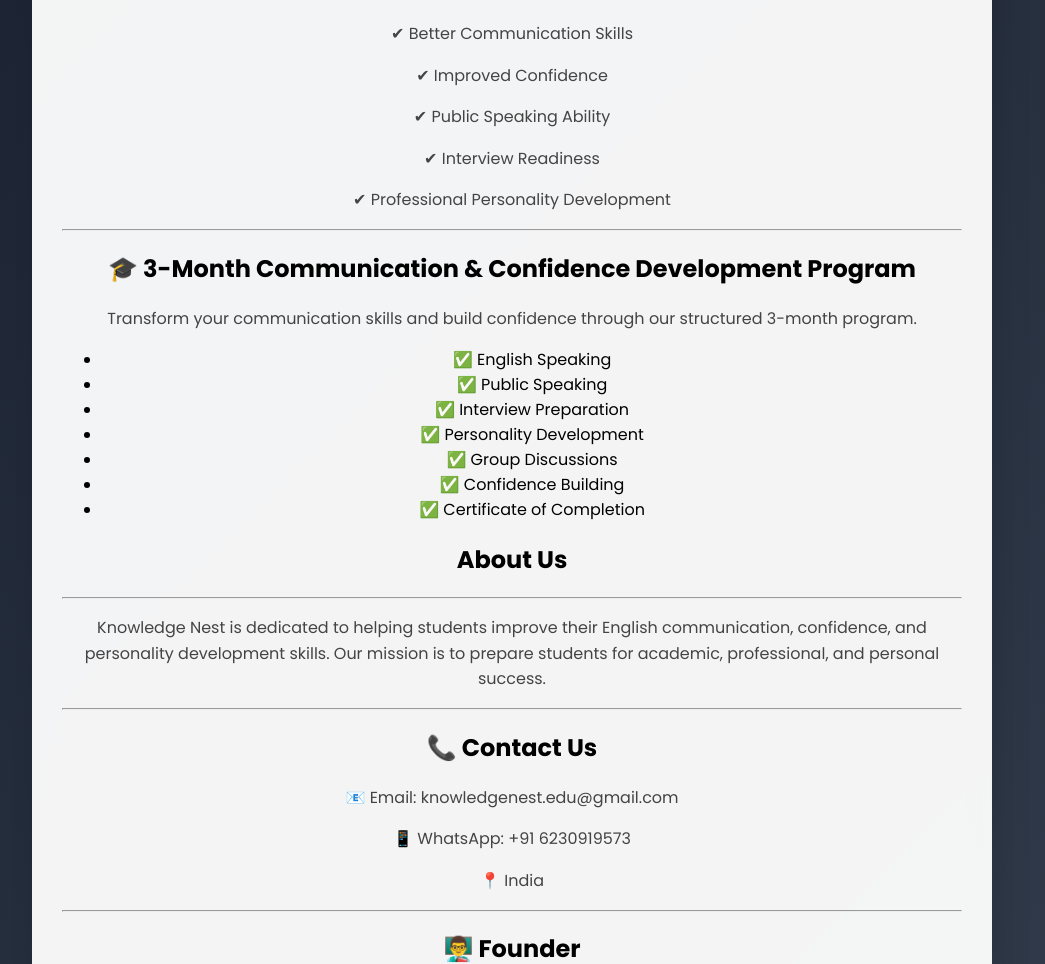
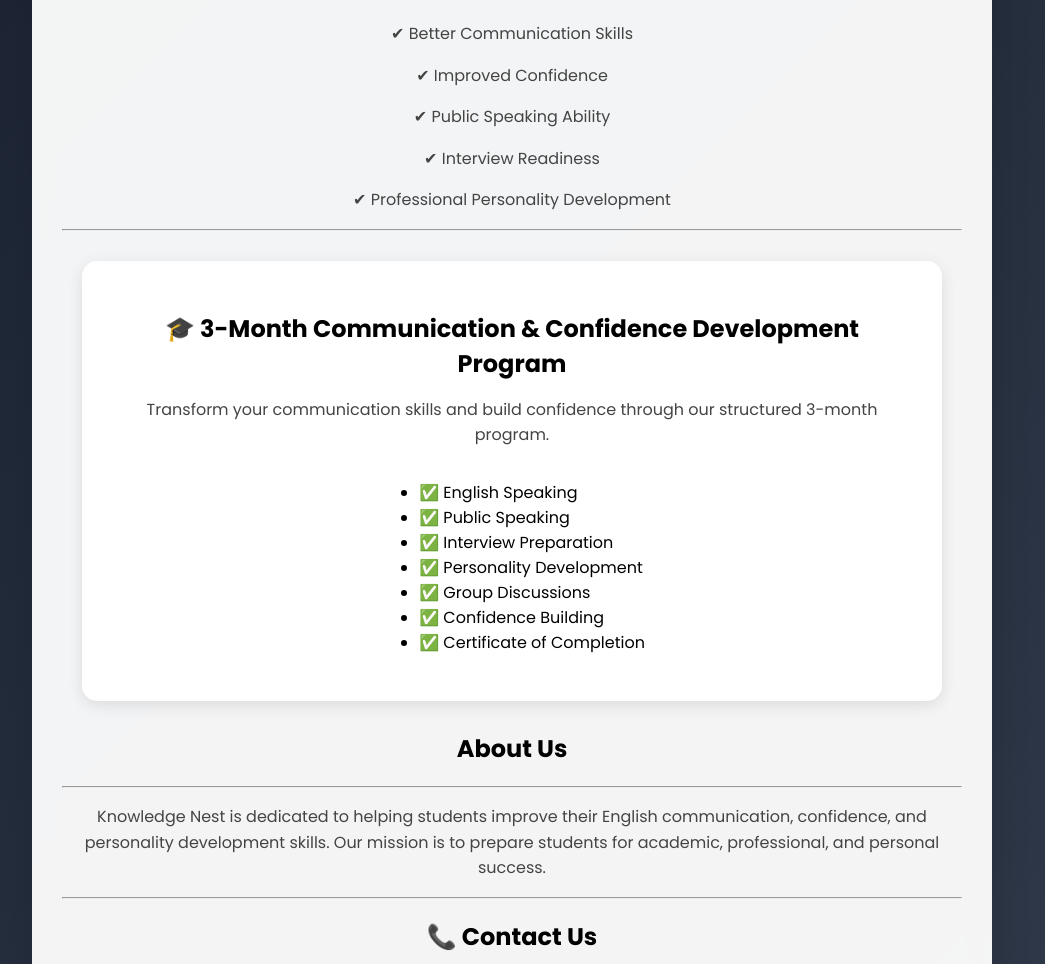
Before and after one commit to dhruvc-code/knowledge_nest, a Flask app: page / in a window 1280 px wide. Shown: the part 1317-2281 px from the top of the page, without its empty margins (128-1173 px from the left). Run offline with Flask 3, Linux system fonts and the light colour scheme.

Commit message:
Add styles for course section
Add styles for course section including background, padding, and shadow.

```diff
--- a/static/style.css
+++ b/static/style.css
@@ -30,6 +30,23 @@ body{
     margin:15px 0;
     color:#ff7b54;
     min-height:35px;
+}
+.course-section{
+    background:white;
+    padding:30px;
+    margin:30px auto;
+    max-width:800px;
+    border-radius:15px;
+    box-shadow:0 4px 15px rgba(0,0,0,0.1);
+}
+
+.course-section h2{
+    margin-bottom:15px;
+}
+
+.course-section ul{
+    text-align:left;
+    display:inline-block;
 }
 
 /* NAV LINKS */
```
